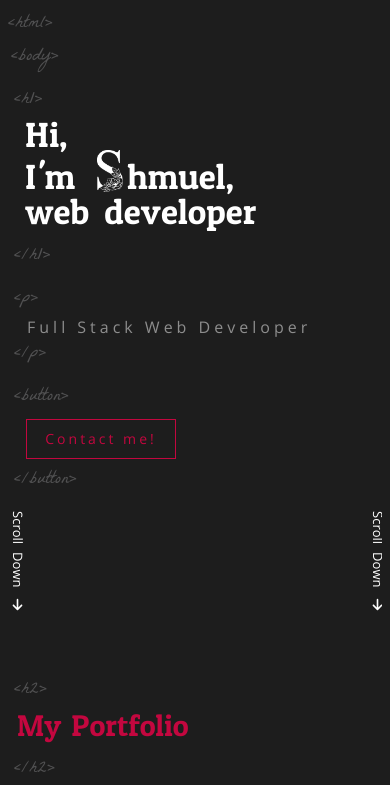
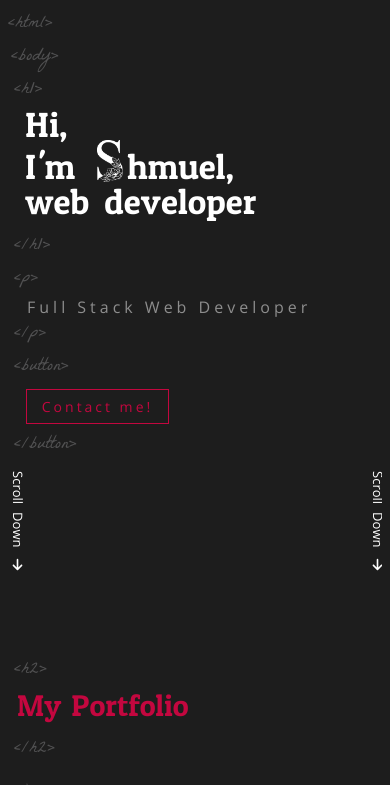
Before and after one commit to shmuel7e/Portfolio, a React (Create React App) app: page / in a window 390 px wide. Shown: the top 785 px of the page. Built offline with nearby package versions, Linux system fonts and the light colour scheme.

Commit message:
alot of changes

```diff
--- a/src/cmps/button/styles.module.scss
+++ b/src/cmps/button/styles.module.scss
@@ -18,8 +18,8 @@
   cursor: pointer;
   letter-spacing: 3px;
   @media (max-width: 500px) {
-    width: 150px;
-    height: 40px;
+    width: 143px;
+    height: 35px;
     font-size: 14px;
     display: flex;
     justify-content: center;
--- a/src/cmps/into/Intro.jsx
+++ b/src/cmps/into/Intro.jsx
@@ -22,7 +22,7 @@ const Intro = () => {
       <Scroll direction={"left"} />
       <Wrapper tag={"h1"}>
         {
-          <Suspense fallback={<div style={{ minHeight: "157px" }}></div>}>
+          <Suspense fallback={<div style={{ minHeight: "123px" }}></div>}>
             <AnimatedTitle />
           </Suspense>
         }
--- a/src/cmps/into/styles.module.scss
+++ b/src/cmps/into/styles.module.scss
@@ -6,8 +6,8 @@
   flex-direction: column;
   gap: 20px;
   @media (max-width: 500px) {
-    padding: 10px 0;
-    gap: 10px;
+    padding: 0px 0;
+    gap: 0px;
     min-height: 470px;
   }
 }
--- a/src/cmps/scroll/styles.module.scss
+++ b/src/cmps/scroll/styles.module.scss
@@ -1,6 +1,6 @@
 .container {
   position: absolute;
-  bottom: -55px;
+  bottom: -35px;
   writing-mode: vertical-rl;
   display: flex;
   align-items: center;
```
